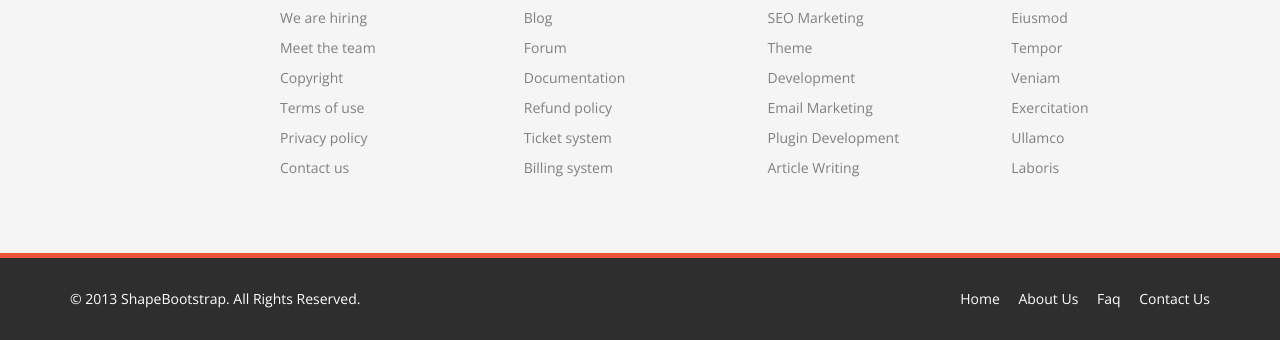
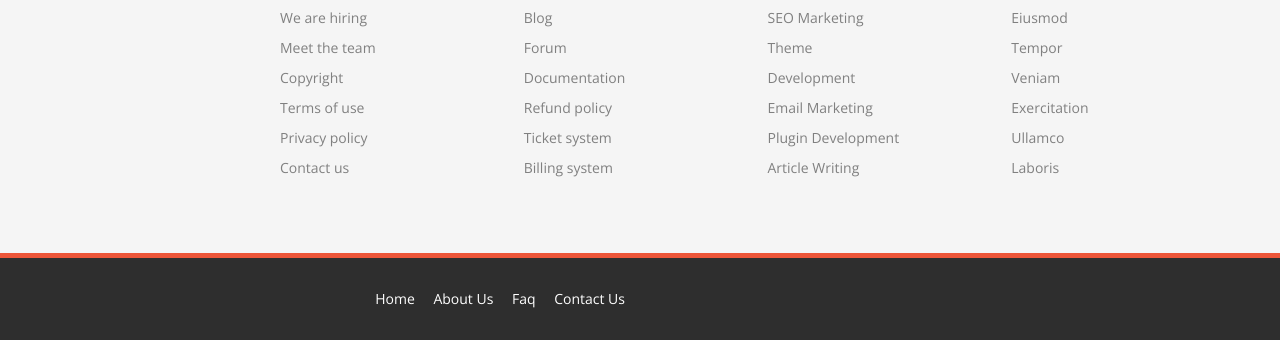
Before and after one commit to NgachaIan/test, a plain HTML site: page about-us.html in a window 1280 px wide. Shown: the part 2170-2510 px from the top of the page. Drawn offline with nearby package versions, Linux system fonts and the light colour scheme.

Commit message:
made changes

```diff
--- a/about-us.html
+++ b/about-us.html
@@ -323,9 +323,6 @@
         <div class="container">
             <div class="row">
                 <div class="col-sm-6">
-                    &copy; 2013 <a target="_blank" href="http://shapebootstrap.net/" title="Free Twitter Bootstrap WordPress Themes and HTML templates">ShapeBootstrap</a>. All Rights Reserved.
-                </div>
-                <div class="col-sm-6">
                     <ul class="pull-right">
                         <li><a href="#">Home</a></li>
                         <li><a href="#">About Us</a></li>
```
Also changed, not shown: blog-item.html (+0 -3 lines), blog.html (+0 -3 lines), contact-us.html (+0 -3 lines), portfolio.html (+0 -3 lines), pricing.html (+0 -3 lines), services.html (+0 -3 lines).
